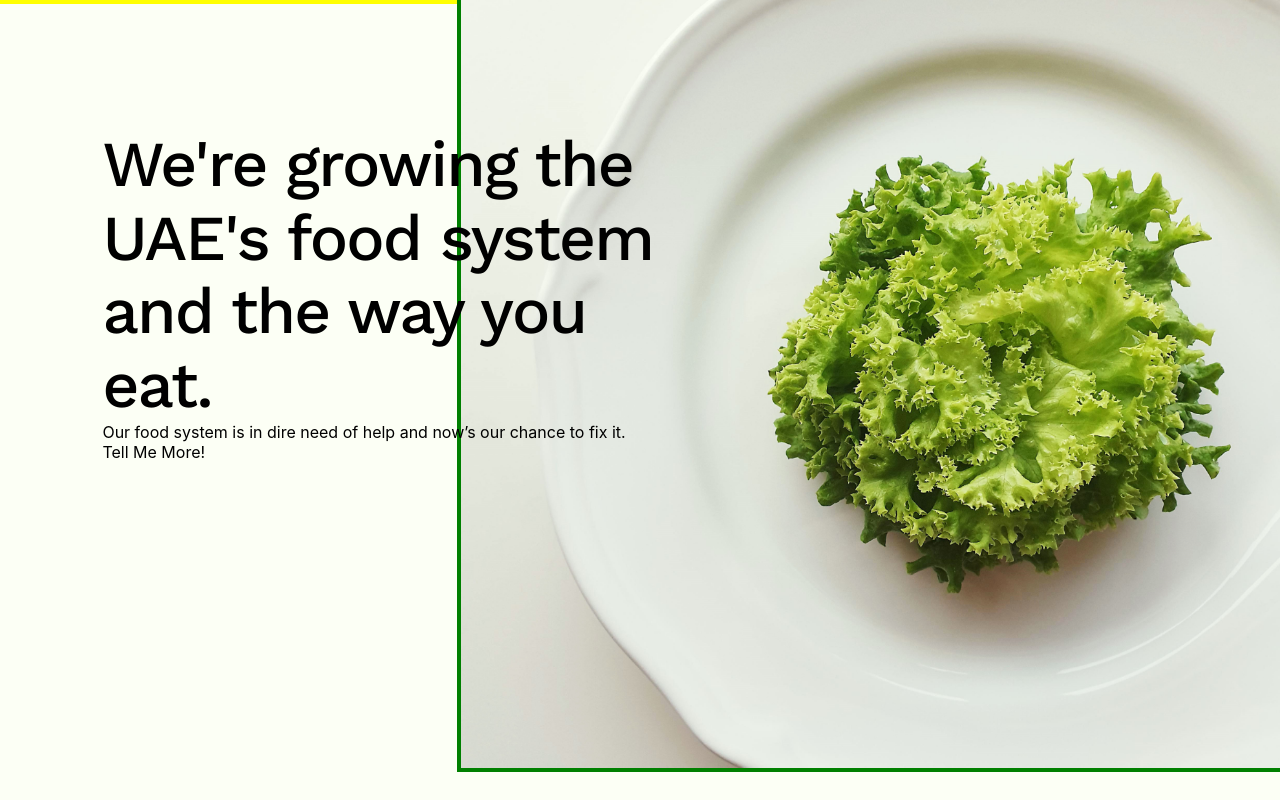
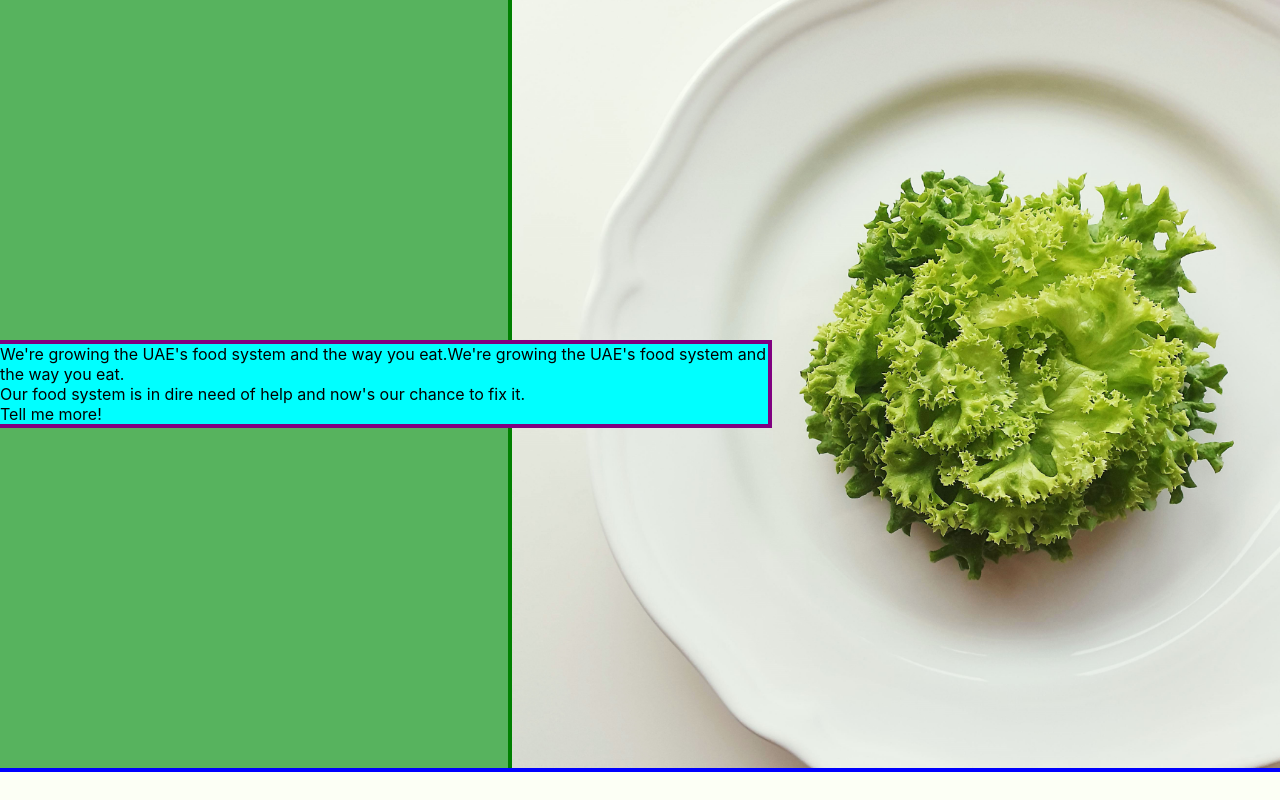
Before and after one commit to JuanTValdez/smart_acres, a React (Create React App) app: page / in a window 1280 px wide. Built offline with nearby package versions, Linux system fonts and the light colour scheme.

Commit message:
refactoring intro section

```diff
--- a/src/App.css
+++ b/src/App.css
@@ -1,6 +1,5 @@
-/* .App {
-	width: 100%;
-} */
+.App {
+}
 
 :root {
 	/* Colors */
@@ -26,7 +25,7 @@
 }
 
 body {
-	width: 100%;
+	/* width: 100%; */
 
 	background-color: var(--off-white);
 }
@@ -36,12 +35,12 @@ body {
 	background-color: grey;
 }
 
-.ol_blue {
+.ol_green {
 	outline: 4px solid blue;
 	background-color: #57b35e;
 }
 
-.ol_green {
+.ol_orange {
 	outline: 4px solid green;
 	background-color: darkorange;
 }
@@ -51,12 +50,12 @@ body {
 	background-color: darkgray;
 }
 
-.ol_purple {
+.ol_cyan {
 	outline: 4px solid purple;
 	background-color: cyan;
 }
 
-.example_font {
+/* .example_font {
 	font-size: 24px;
 }
 
@@ -70,7 +69,7 @@ body {
 .container_flex_col {
 	display: flex;
 	flex-direction: column;
-}
+} */
 
 /* .ultra{
   font-family: 'Ultra';
@@ -114,7 +113,36 @@ nav {
 
 /* NEXT SECTION */
 
-.flex_r_wrap {
+.intro-grid {
+	display: grid;
+	grid-template-columns: repeat(5, 1fr);
+	margin: 0 auto;
+	/* max-height: 96vh; */
+	max-width: 100%;
+}
+
+.intro-image {
+	grid-column: 3 / -1;
+	max-height: 96vh;
+	/* object-fit: cover; */
+}
+
+.intro-content {
+	grid-column: 1 / 4;
+	align-self: center;
+}
+
+.intro-image,
+.intro-content {
+	grid-row: 1 / 2;
+}
+
+.intro-image img {
+	height: 100%;
+	width: 100%;
+	object-fit: cover;
+}
+/* .flex_r_wrap {
 	display: flex;
 	flex-wrap: wrap;
 }
@@ -147,6 +175,5 @@ nav {
 	line-height: 1.15;
 	letter-spacing: -1.85px;
 
-	/* width: 48vw; */
-	/* min-height: 10vh; */
-}
+
+} */
--- a/src/App.js
+++ b/src/App.js
@@ -17,7 +17,7 @@ function App() {
 				</div>
 			</nav> */}
 
-			<div className='container  ol_yellow'>
+			{/* <div className='container  ol_yellow'>
 				<div className='container_1 ol_green'>
 					<img src={Lettuceplate} alt='' />
 				</div>
@@ -32,6 +32,24 @@ function App() {
 					</div>
 					<div className='btn_1'>Tell Me More!</div>
 				</div>
+			</div> */}
+
+			<div className='intro-grid ol_green'>
+				<div className='intro-image ol_orange'>
+					<img src={Lettuceplate} alt='' />
+				</div>
+
+				<div className='intro-content ol_orange ol_cyan'>
+					<p className='intro-text'>
+						We're growing the UAE's food system and the way you eat.We're
+						growing the UAE's food system and the way you eat.
+					</p>
+					<p className='intro-text'>
+						Our food system is in dire need of help and now's our chance to fix
+						it.
+					</p>
+					<p className='intro-btn'>Tell me more!</p>
+				</div>
 			</div>
 		</div>
 	);
```
